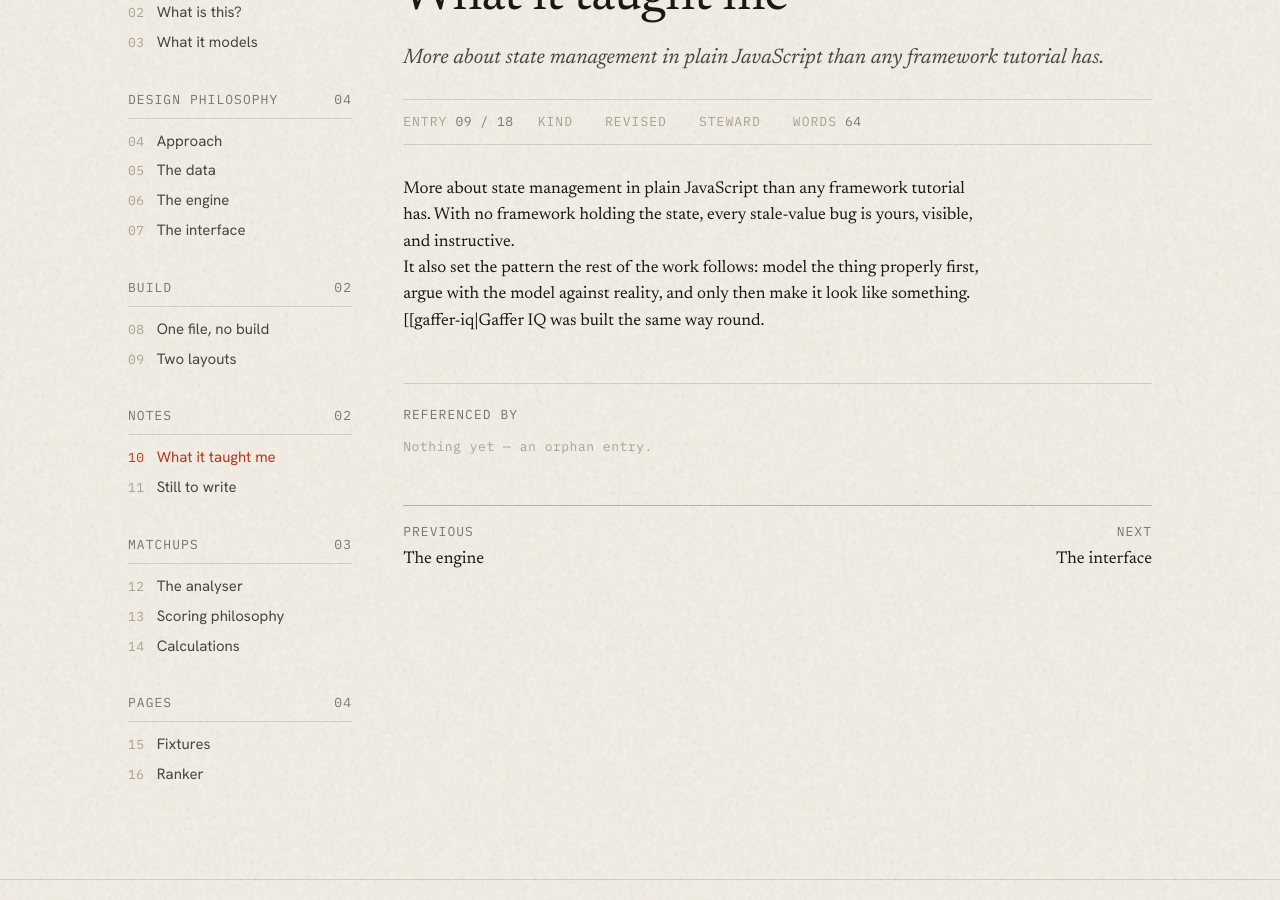
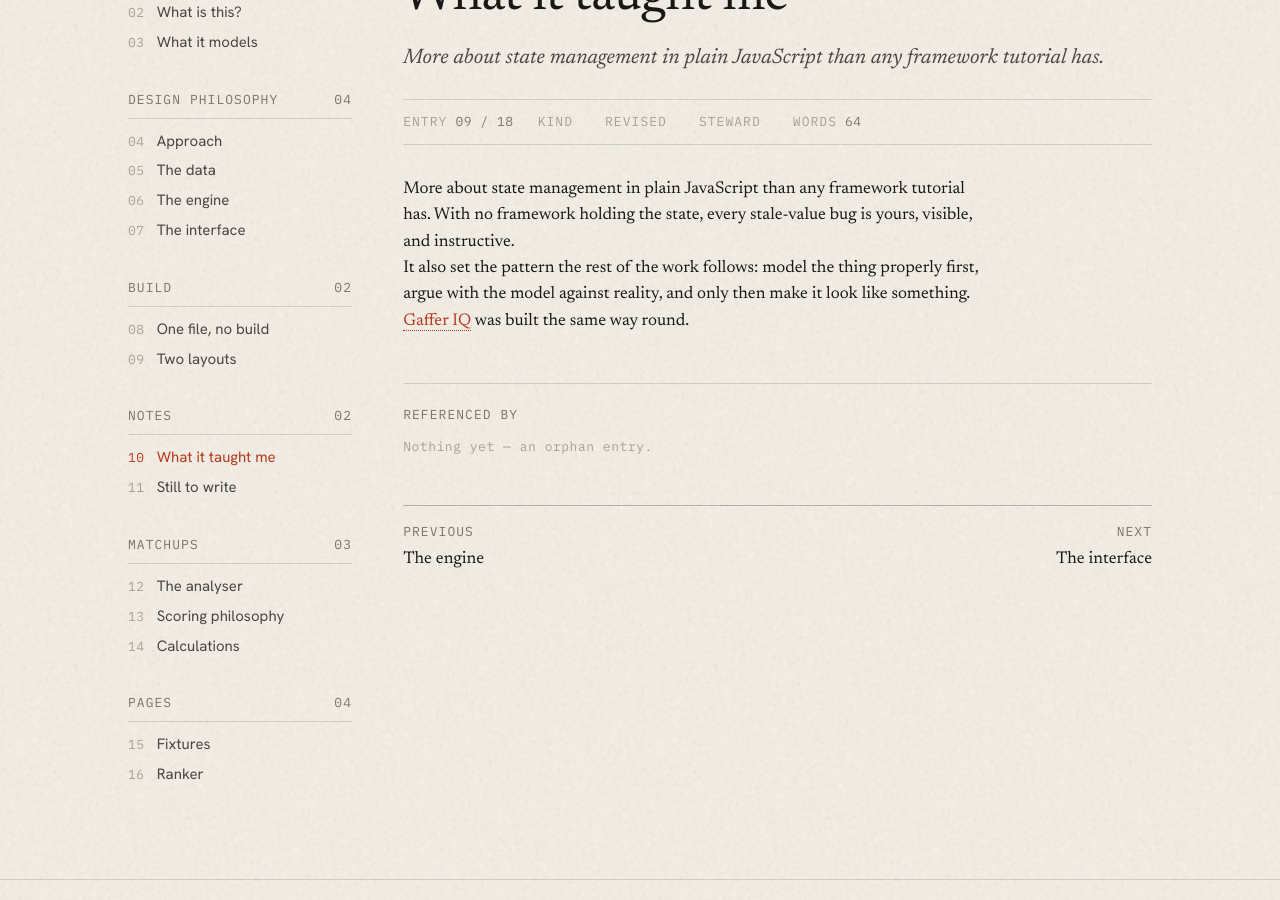
Before and after one commit to JAYJAYBEE303/jayjaybee-site, a Jekyll site: the page built from projects/wiki/fc26-calculator/what-it-taught-me/index.html, in a window 1280 px wide and 900 px high, scrolled down 333 px. Built offline with Jekyll 4.4.1, drawn with Linux system fonts in a browser that asks for light colours.

Commit message:
feat(wiki): resolve an app slug in a wiki link
[[gaffer-iq|Gaffer IQ]] stopped resolving when gaffer-iq became an app
page rather than an entry, and failed the loud way the include intends —
a dangling close tag in the prose. Pass 1 now matches app slugs too,
resolving each to that app's first section so the link lands on prose
rather than on a redirect.

Section kind falls back to the parent app's, since sections no longer
declare one.

Co-Authored-By: Claude Opus 5 <noreply@anthropic.com>

```diff
--- a/_includes/wiki-body.html
+++ b/_includes/wiki-body.html
@@ -31,13 +34,33 @@
 {%- endcomment -%}
 
 {%- assign wk_entries = site.pages | where_exp: "p", "p.layout == 'wiki-entry'" | sort: "order" -%}
+{%- assign wk_apps = site.pages | where_exp: "p", "p.layout == 'wiki-app'" | sort: "order" -%}
 {%- assign out = include.html -%}
 
-{%- comment -%} ---- pass 1: internal links ---- {%- endcomment -%}
+{%- comment -%}
+  ---- pass 1: internal links ----
+  Sections first, then apps. An app slug resolves to that app's FIRST
+  section, so [[gaffer-iq|Gaffer IQ]] keeps working and lands the reader
+  on prose rather than on a redirect. Sections are matched first because
+  a section slug is the more specific target; the two spaces do not
+  overlap, so the order is a statement of intent rather than a
+  tie-breaker.
+{%- endcomment -%}
 {%- for e in wk_entries -%}
+  {%- assign wk_pa = wk_apps | where: "slug", e.parent | first -%}
+  {%- assign wk_lk_kind = e.kind | default: wk_pa.kind -%}
   {%- capture wk_needle -%}[[{{ e.slug }}|{%- endcapture -%}
-  {%- capture wk_tag -%}<a class="wl" href="{{ e.url }}" data-peek-kind="{{ e.kind | escape }}" data-peek-title="{{ e.title | escape }}" data-peek-lede="{{ e.lede | escape }}">{%- endcapture -%}
+  {%- capture wk_tag -%}<a class="wl" href="{{ e.url }}" data-peek-kind="{{ wk_lk_kind | escape }}" data-peek-title="{{ e.title | escape }}" data-peek-lede="{{ e.lede | escape }}">{%- endcapture -%}
   {%- assign out = out | replace: wk_needle, wk_tag -%}
+{%- endfor -%}
+{%- for a in wk_apps -%}
+  {%- assign wk_as = wk_entries | where: "parent", a.slug -%}
+  {%- assign wk_af = wk_as | first -%}
+  {%- if wk_af -%}
+    {%- capture wk_needle -%}[[{{ a.slug }}|{%- endcapture -%}
+    {%- capture wk_tag -%}<a class="wl" href="{{ wk_af.url }}" data-peek-kind="{{ a.kind | escape }}" data-peek-title="{{ a.title | escape }}" data-peek-lede="{{ a.lede | escape }}">{%- endcapture -%}
+    {%- assign out = out | replace: wk_needle, wk_tag -%}
+  {%- endif -%}
 {%- endfor -%}
 {%- assign out = out | replace: "]]", "</a>" -%}
 
```
Also changed, not shown: other parts of _includes/wiki-body.html (+3 -0 lines).
